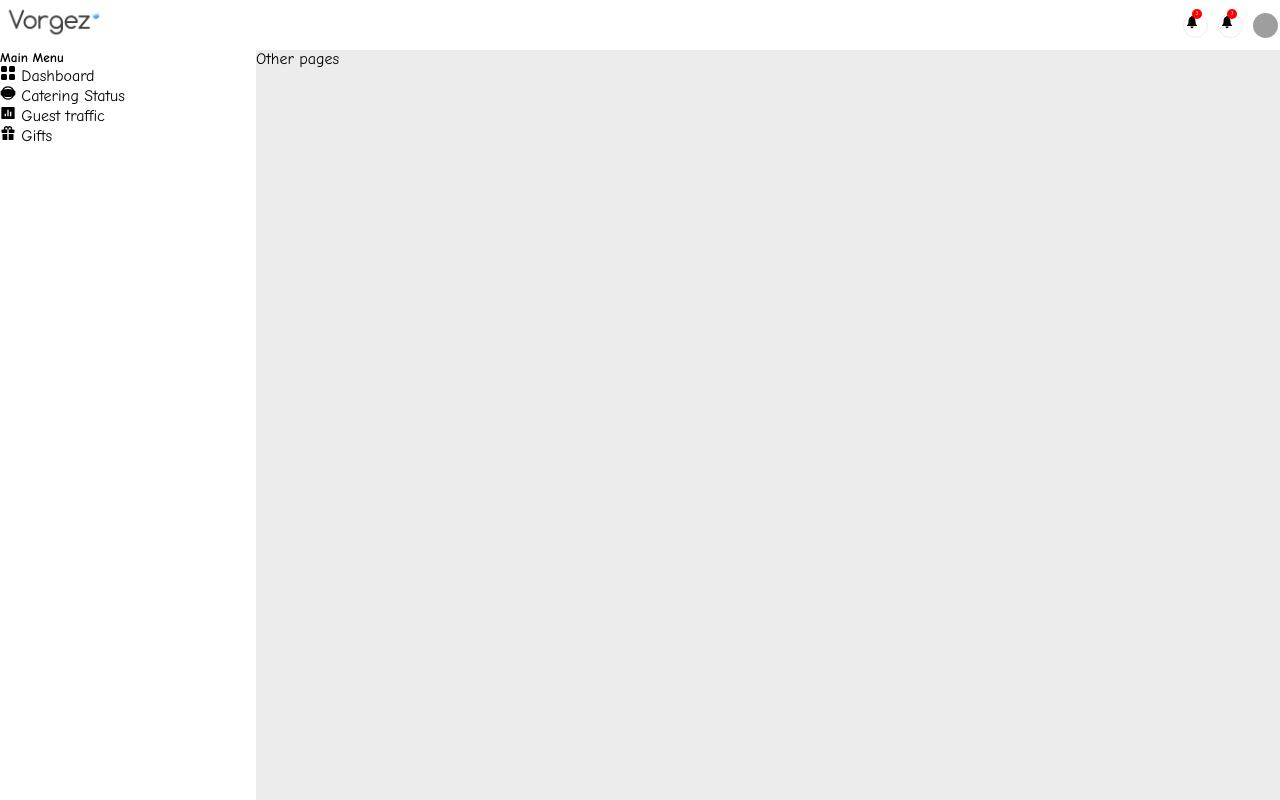
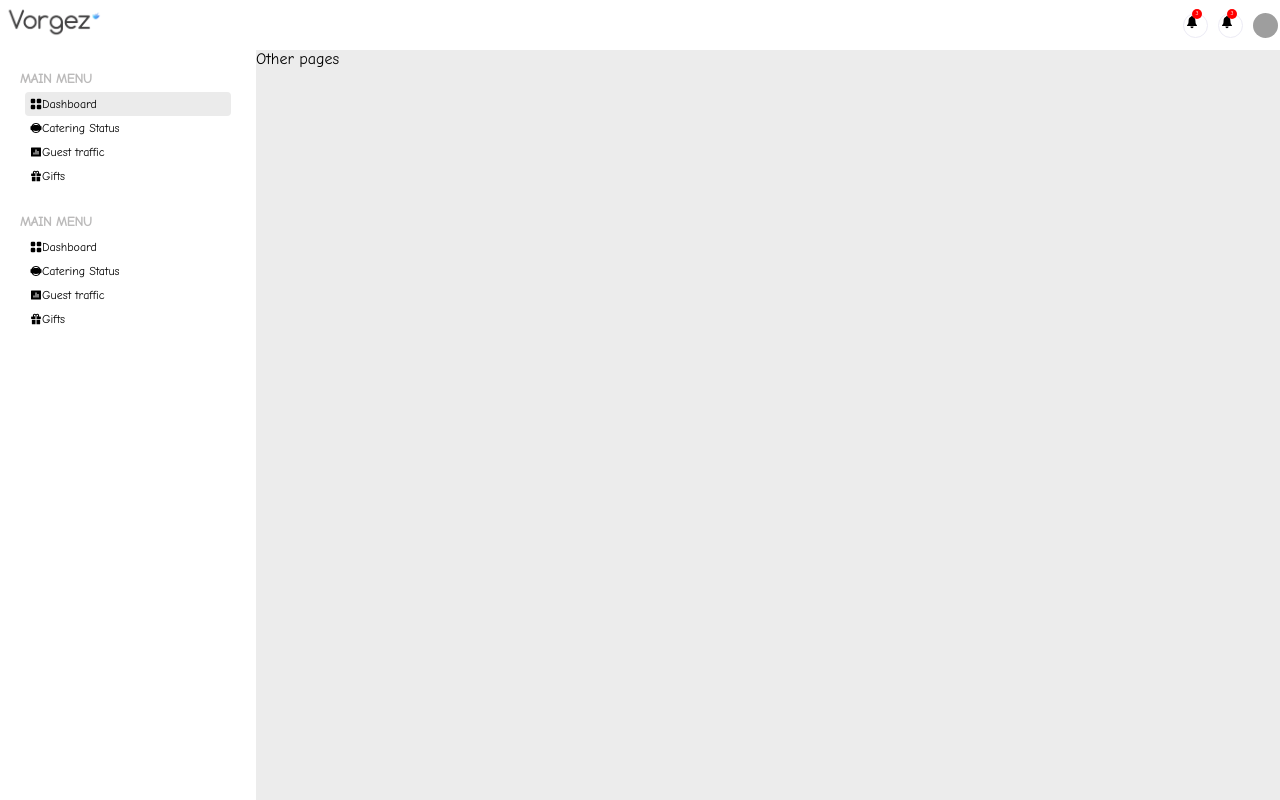
Before and after one commit to siccoo/vorgez-dashboard, a React (Create React App) app: page / in a window 1280 px wide. Built offline with nearby package versions, Linux system fonts and the light colour scheme; grey boxes are pictures that could not be loaded.

Commit message:
updates sidebar component

```diff
--- a/src/components/sidebar/Sidebar.jsx
+++ b/src/components/sidebar/Sidebar.jsx
@@ -11,6 +11,23 @@ export default function Sidebar() {
   return (
     <div className="sidebar">
       <div className="sidebar__wrapper">
+        <div className="sidebar__menu">
+          <h5 className="sidebar__title">Main Menu</h5>
+          <ul className="sidebar__list">
+            <li className="sidebar__listItem active">
+              <BsFillGridFill /> Dashboard
+            </li>
+            <li className="sidebar__listItem">
+              <MdPanoramaPhotosphereSelect /> Catering Status
+            </li>
+            <li className="sidebar__listItem">
+              <RiBarChartBoxFill /> Guest traffic
+            </li>
+            <li className="sidebar__listItem">
+              <IoGiftSharp /> Gifts
+            </li>
+          </ul>
+        </div>
         <div className="sidebar__menu">
           <h5 className="sidebar__title">Main Menu</h5>
           <ul className="sidebar__list">
--- a/src/components/sidebar/sidebar.css
+++ b/src/components/sidebar/sidebar.css
@@ -4,3 +4,38 @@
     position: sticky;
     top: 50px;
 }
+
+.sidebar__wrapper {
+    padding: 20px;
+    color: #555555;
+}
+
+.sidebar__menu {
+    margin-bottom: 20px;
+}
+
+.sidebar__title {
+    font-size: 14px;
+    color: #bbbaba;
+    text-transform: uppercase;
+    letter-spacing: -0.04em;
+}
+
+.sidebar__list {
+    list-style: none;
+    padding: 5px;
+}
+
+.sidebar__listItem {
+    padding: 5px;
+    cursor: pointer;
+    display: flex;
+    align-items: center;
+    font-size: 12px;
+    color: #000000;
+    border-radius: 4px;
+}
+
+.sidebar__listItem.active, .sidebar__listItem.hover {
+    background-color: #ebebeb;
+}
```
